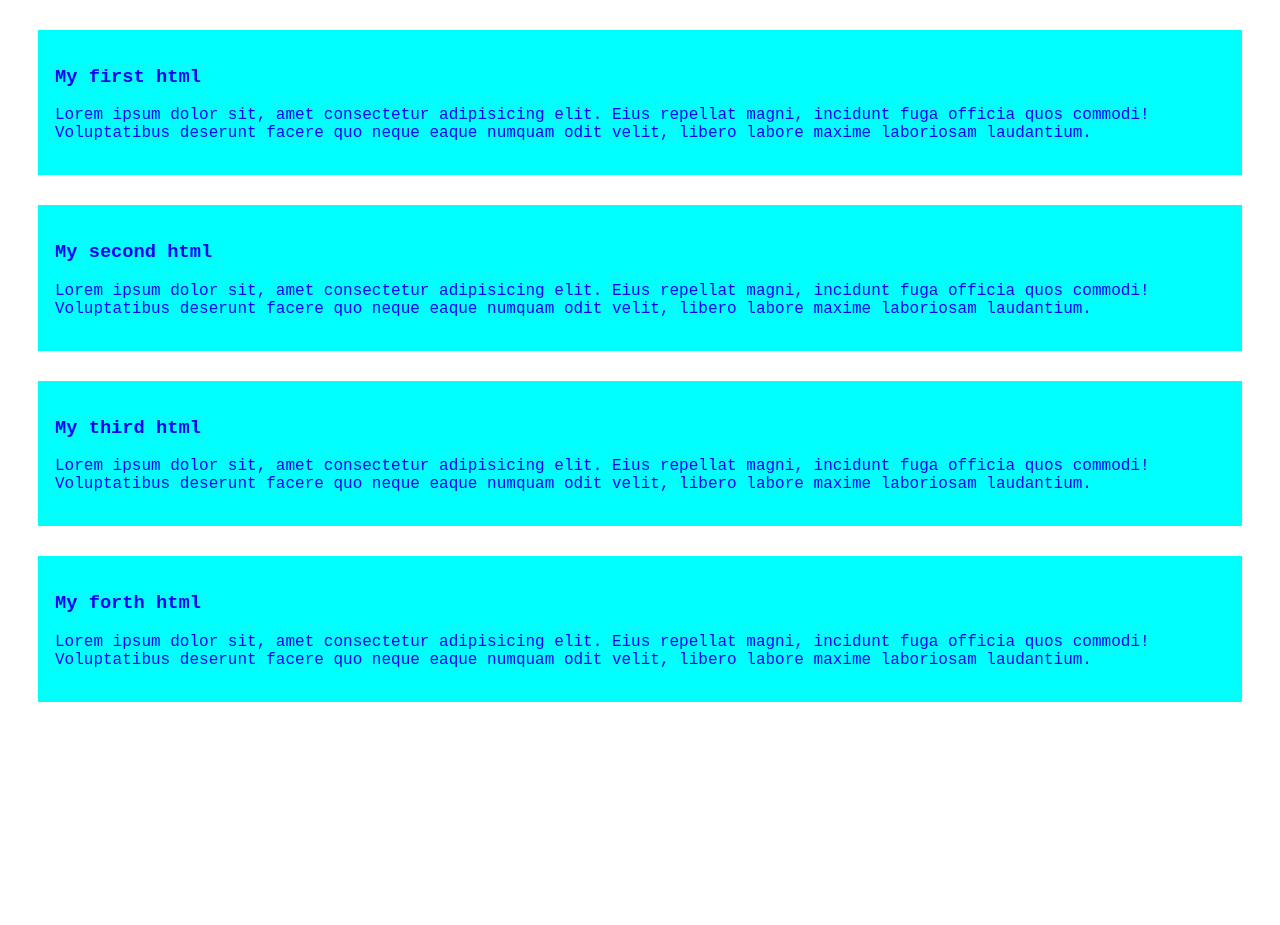
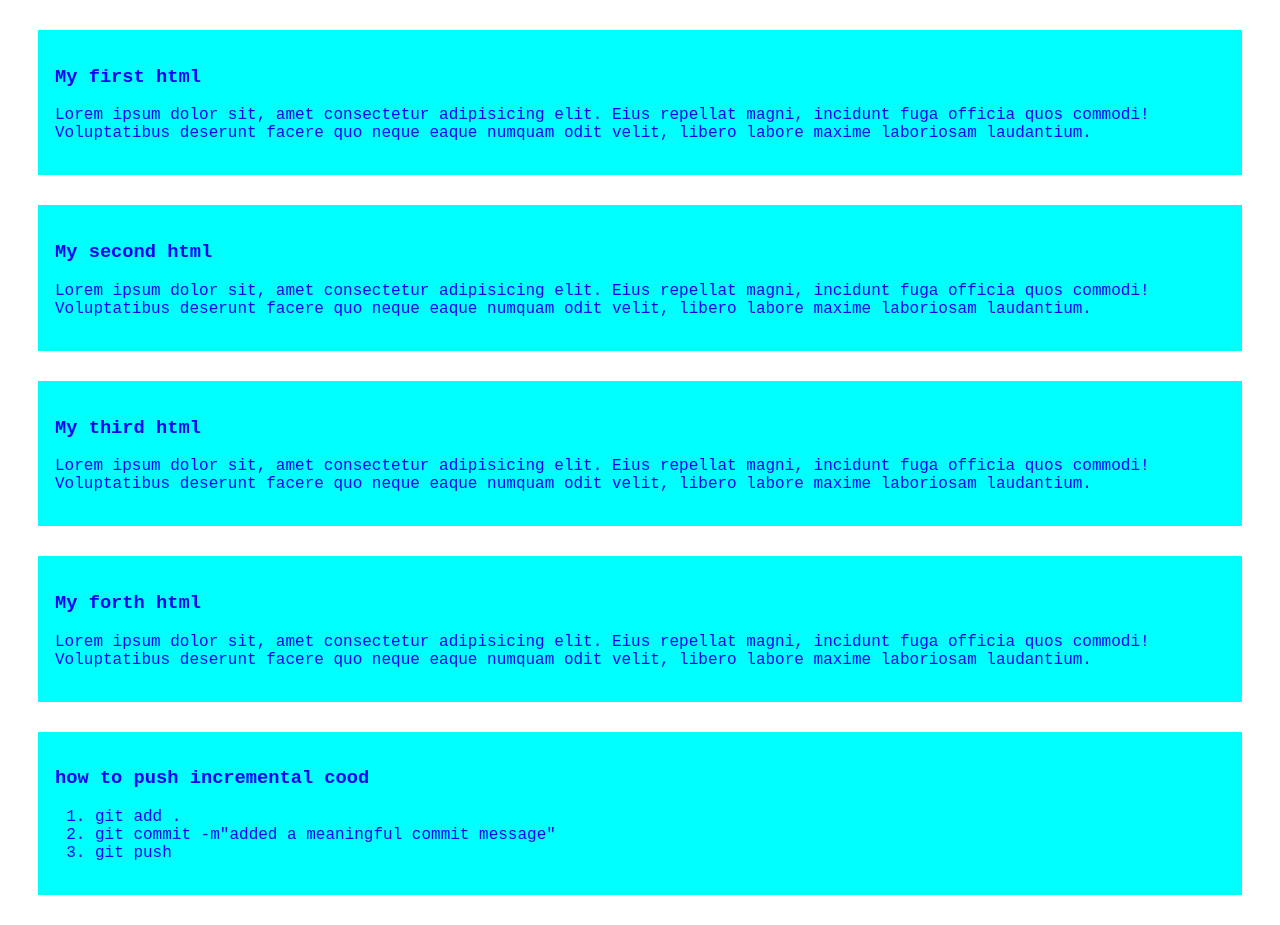
Before and after one commit to HRIDOY4D/my-simple-website, a plain HTML site: page index.html in a window 1280 px wide. Before the commit the page ends 800 px from the top, so only its background shows below. Drawn offline with Linux system fonts and the light colour scheme.

Commit message:
added a list to push cood

```diff
--- a/index.html
+++ b/index.html
@@ -26,6 +26,13 @@
         <h3>My forth html</h3>
         <p>Lorem ipsum dolor sit, amet consectetur adipisicing elit. Eius repellat magni, incidunt fuga officia quos commodi! Voluptatibus deserunt facere quo neque eaque numquam odit velit, libero labore maxime laboriosam laudantium.</p>
     </div>
-
+    <div>
+        <h3>how to push incremental cood</h3>
+        <ol>
+            <li>git add .</li>
+            <li>git commit -m"added a meaningful commit message"</li>
+            <li>git push</li>
+        </ol>
+    </div>
 
 </html>
```
